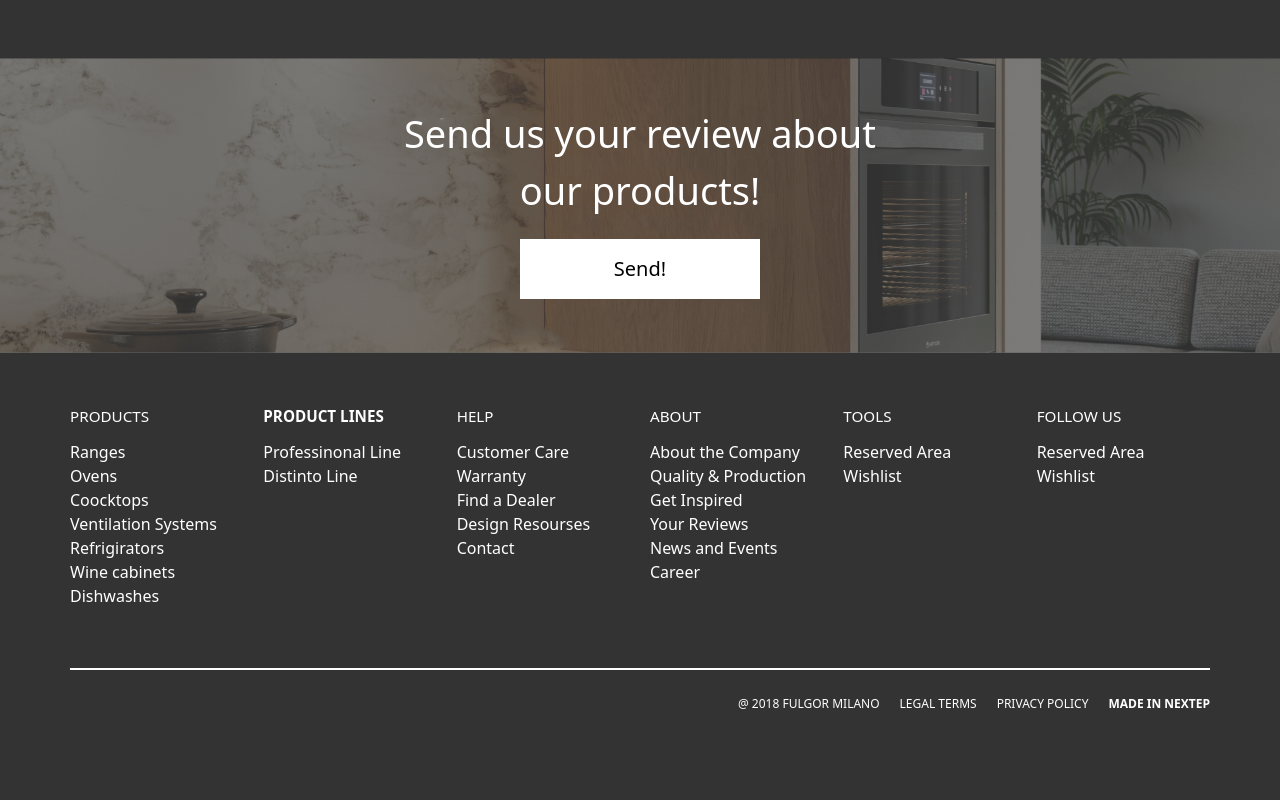
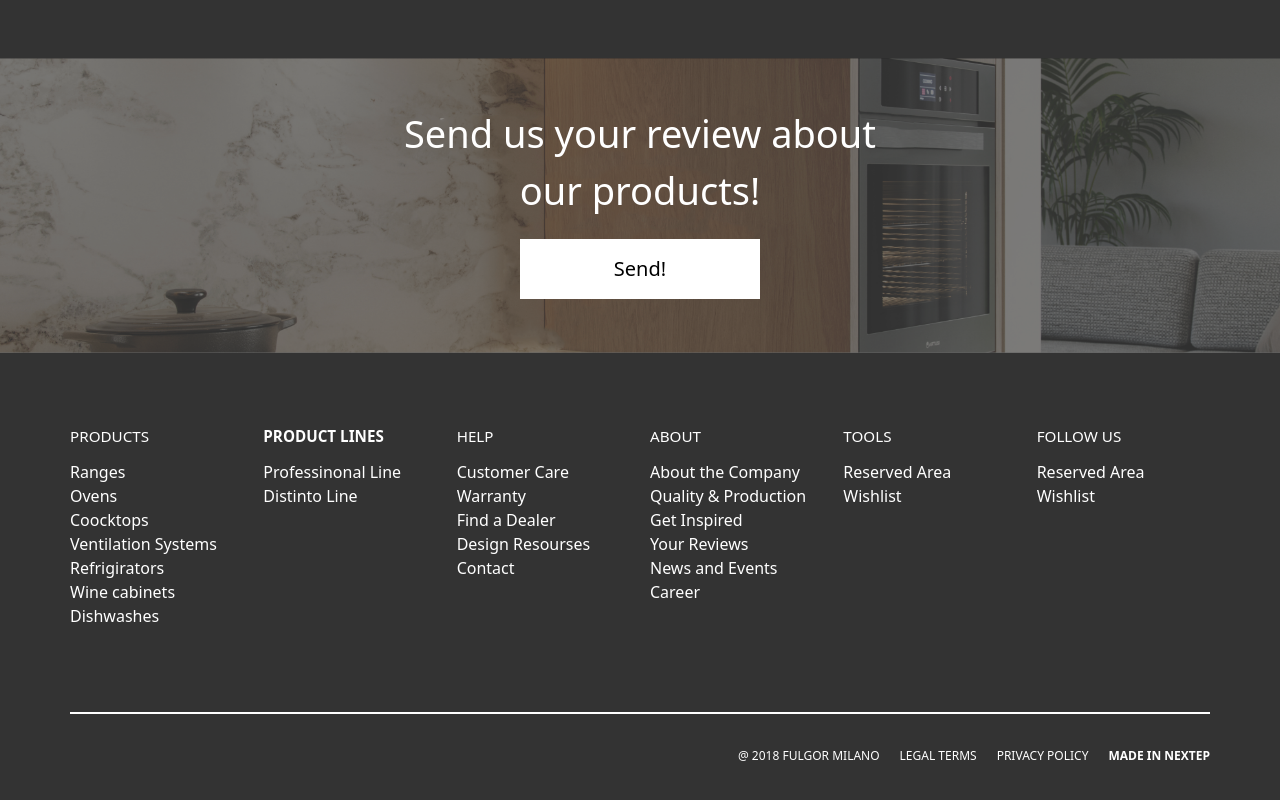
Before and after one commit to rocolusso/webcoder-test-challange-next, a Next.js app: page / in a window 1280 px wide. Shown: the part 3191-3991 px from the top of the page. Before the commit the page ends 3945 px from the top, so only its background shows below. Built offline with nearby package versions, Linux system fonts and the light colour scheme.

Commit message:
fixed footer block sizes

```diff
--- a/src/components/Footer.tsx
+++ b/src/components/Footer.tsx
@@ -3,7 +3,7 @@ import Link from "next/link";
 
 const Footer = () => {
     return (
-        <footer className={'pt-12 pb-10'}>
+        <footer className={'pt-17 pb-10'}>
             <div className={'main_footer'}>
                 <div className="container">
                     <div className="grid grid-cols-2 sm:grid-cols-6 gap-5">
@@ -167,7 +167,7 @@ const Footer = () => {
 
                     </div>
                 </div>
-                <div className="container mt-15 mb-5">
+                <div className="container mt-21 mb-7">
                     <div className={'border border-white'}></div>
                 </div>
                 <div className={'sub_footer'}>
```
